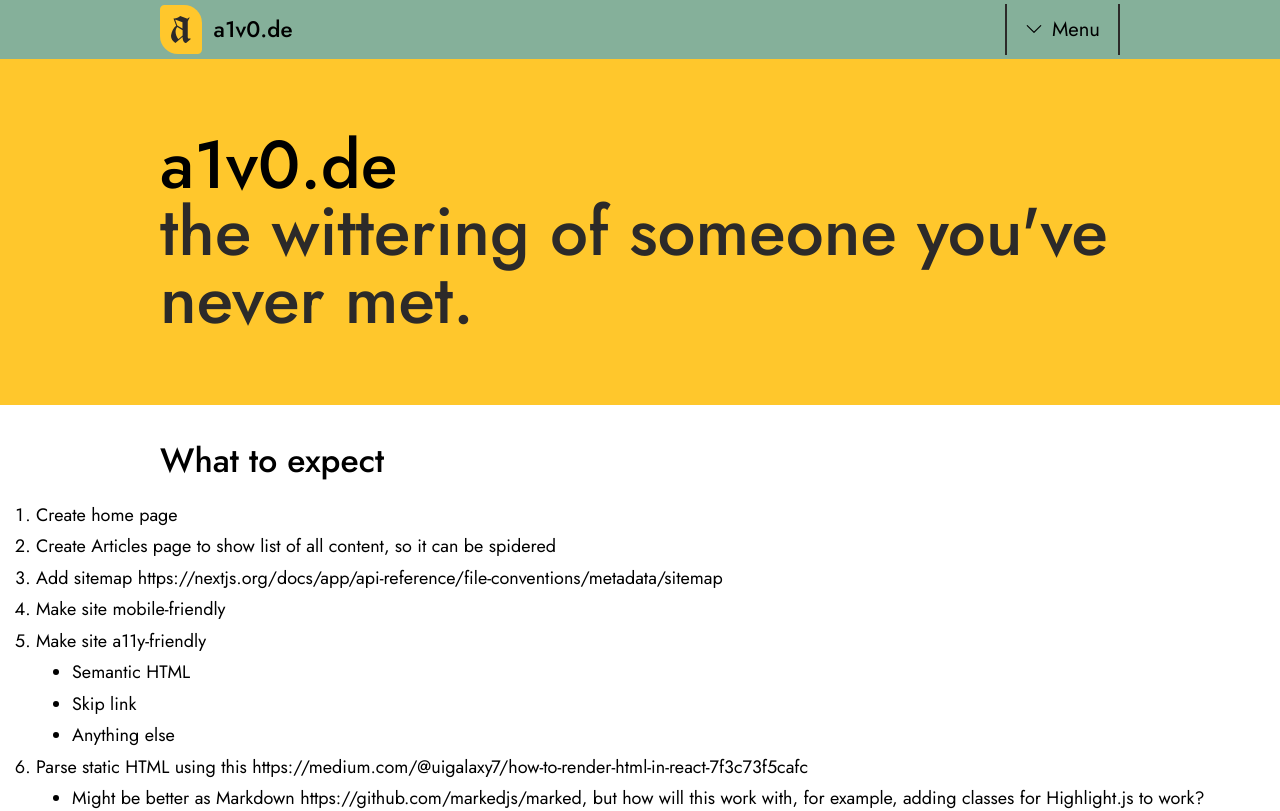
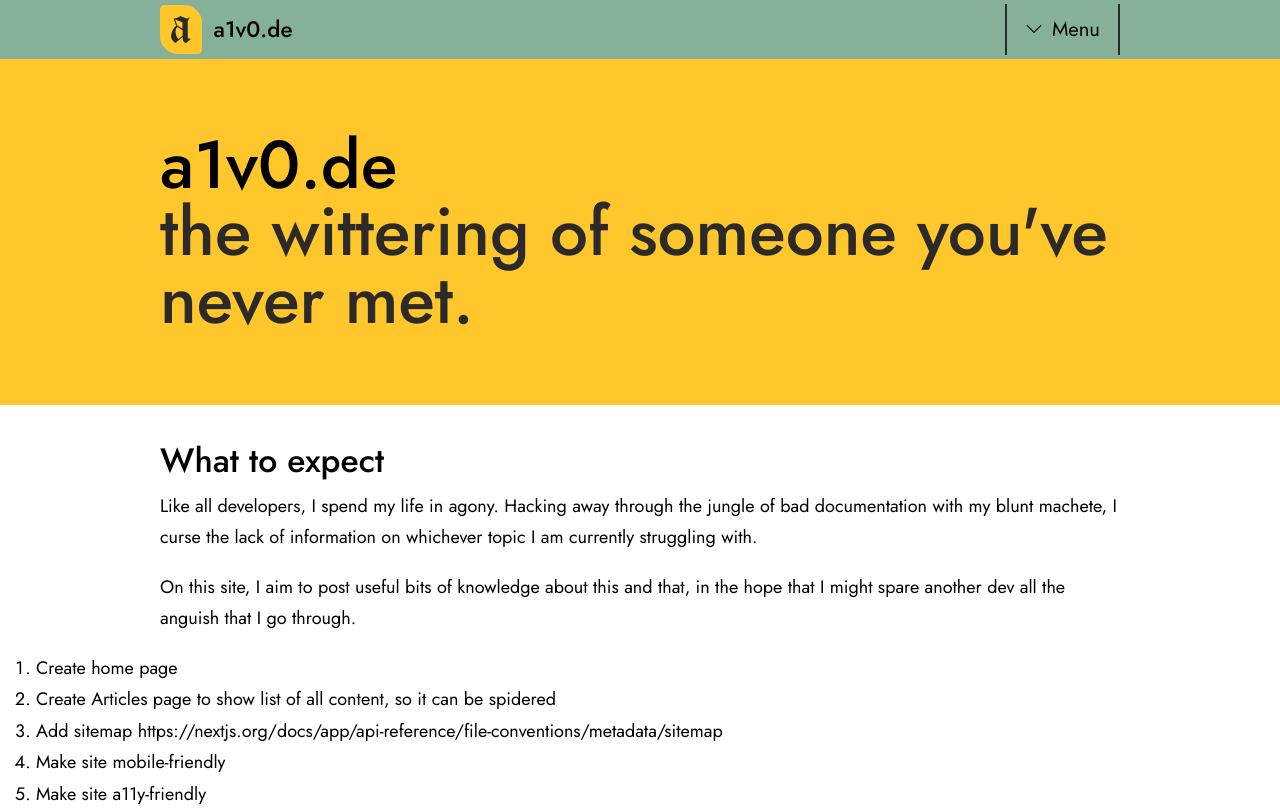
Before and after one commit to a1v0/a1v0.de, a Next.js app: page / in a window 1280 px wide. Shown: the top 811 px of the page. Built offline with nearby package versions, Linux system fonts and the light colour scheme.

Commit message:
Add basic content to homepage

```diff
--- a/app/page.tsx
+++ b/app/page.tsx
@@ -13,7 +13,17 @@ export default function Home() {
             </div>
             <article className="clear-gutters">
                 <h2>What to expect</h2>
-                <p></p>
+                <p>
+                    Like all developers, I spend my life in agony. Hacking away
+                    through the jungle of bad documentation with my blunt
+                    machete, I curse the lack of information on whichever topic
+                    I am currently struggling with.
+                </p>
+                <p>
+                    On this site, I aim to post useful bits of knowledge about
+                    this and that, in the hope that I might spare another dev
+                    all the anguish that I go through.
+                </p>
             </article>
             <ol className="ml-8 list-decimal">
                 <li>Create home page</li>
```
